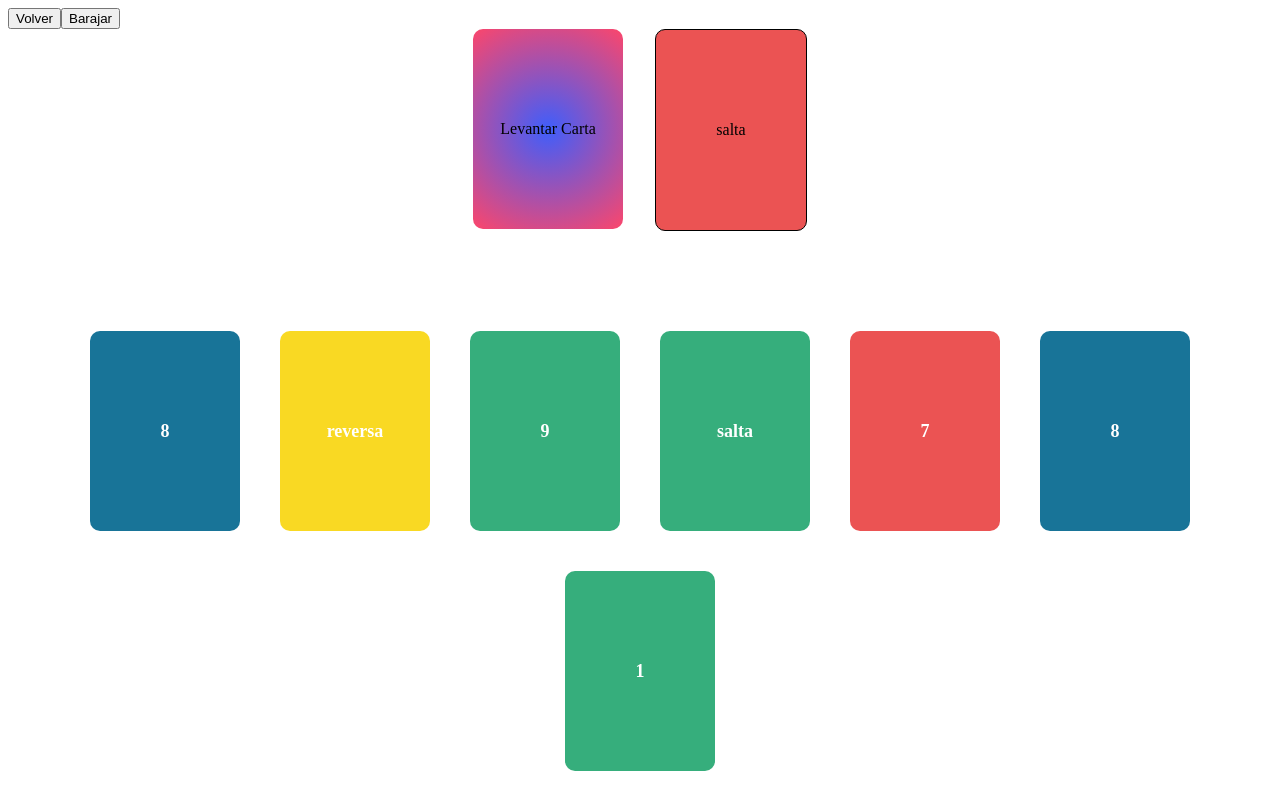
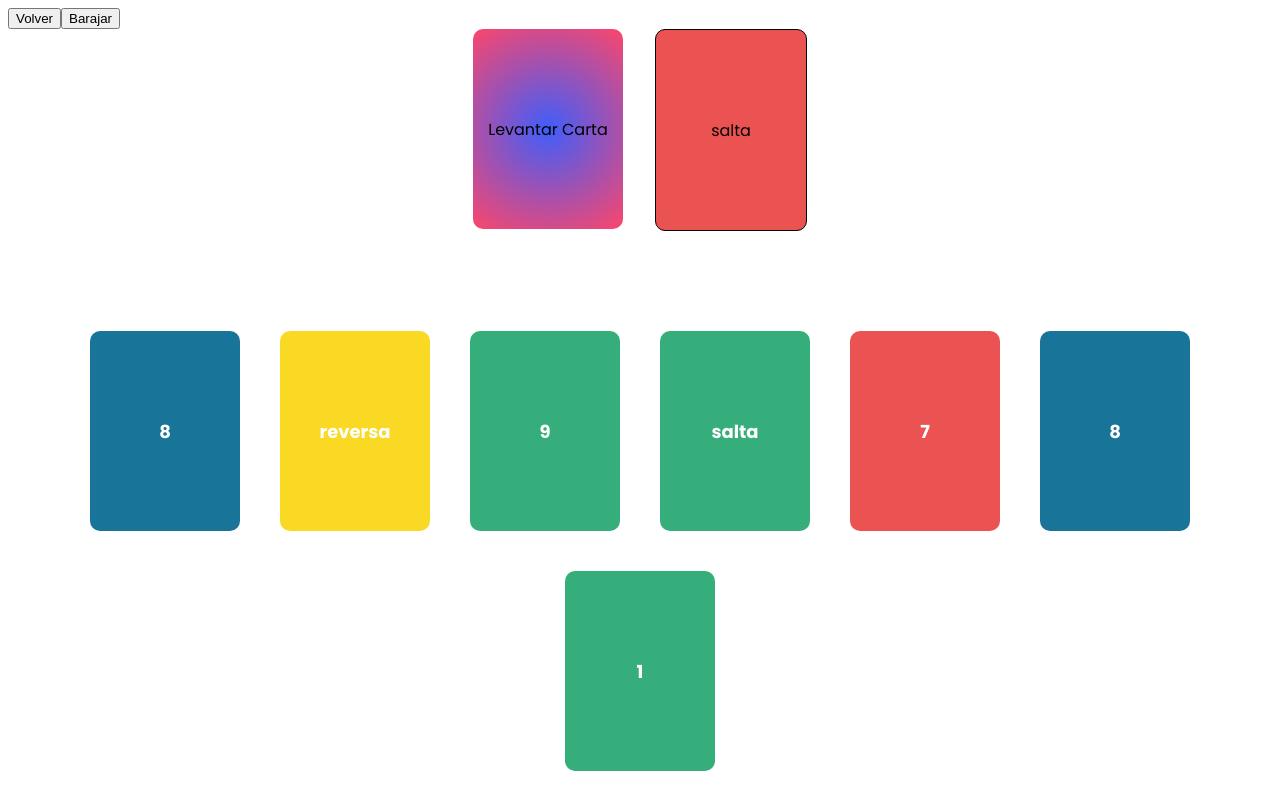
Before and after one commit to Kimiwax/oneK, an Angular app: page /Uno in a window 1280 px wide. Built offline with nearby package versions, Linux system fonts and the light colour scheme.

Commit message:
Ajuste fuente

```diff
--- a/src/app/uno/uno.component.css
+++ b/src/app/uno/uno.component.css
@@ -11,6 +11,7 @@
     font-weight: bold;
     font-size: 18px;
     border-radius: 10px;
+    font-family: "Poppins", sans-serif;
 }
 
 .baraja {
@@ -23,6 +24,7 @@
     align-items: center;
     justify-content: center;
     border-radius: 10px;
+    font-family: "Poppins", sans-serif;
 }
 
 .barajaActiva {
@@ -34,4 +36,5 @@
     align-items: center;
     justify-content: center;
     border-radius: 10px;
+    font-family: "Poppins", sans-serif;
 }
--- a/src/app/uno/uno.component.html
+++ b/src/app/uno/uno.component.html
@@ -1,3 +1,7 @@
+<link rel="preconnect" href="https://fonts.googleapis.com">
+<link rel="preconnect" href="https://fonts.gstatic.com" crossorigin>
+<link href="https://fonts.googleapis.com/css2?family=Poppins:ital,wght@0,100;0,200;0,300;0,400;0,500;0,600;0,700;0,800;0,900;1,100;1,200;1,300;1,400;1,500;1,600;1,700;1,800;1,900&display=swap" rel="stylesheet">
+
 <button routerLink="/home" routerLinkActive="active">Volver</button>
 <button (click)="mezclarCartasYRepartir()">Barajar</button>
 <div class="container-barajas" style="display: flex; flex-direction: row; justify-content: center; gap: 2rem;">
```
